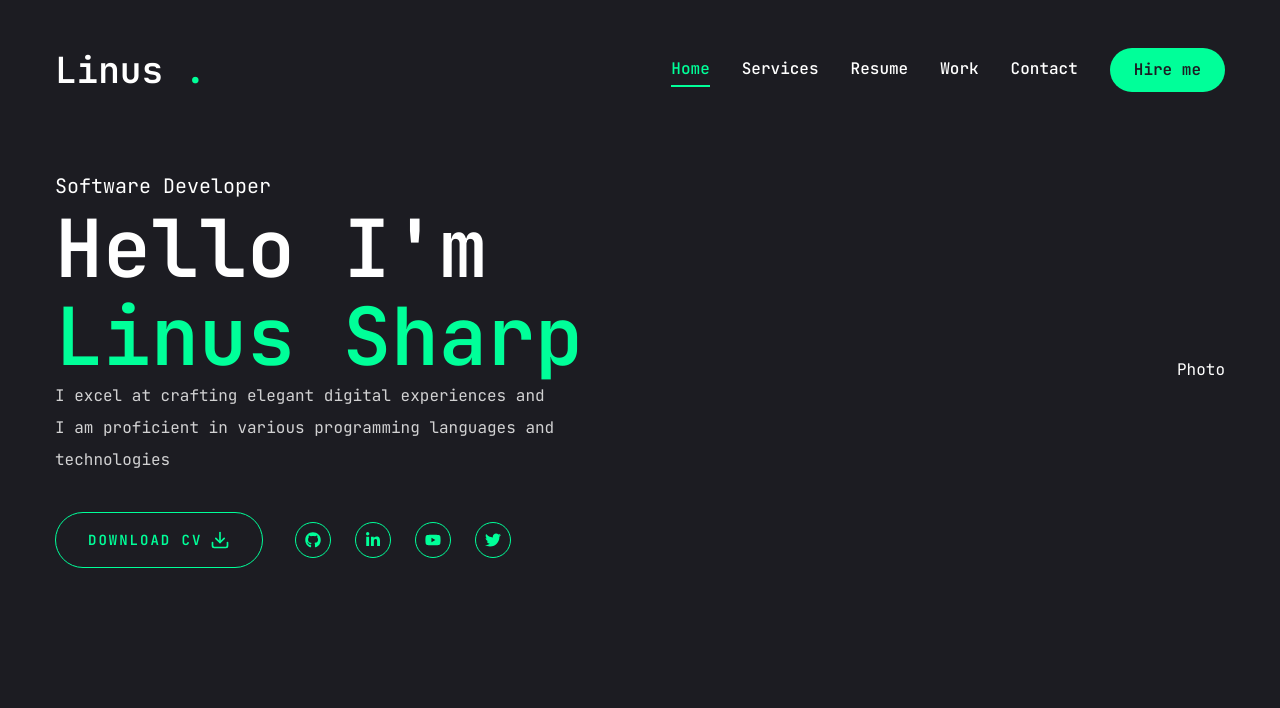
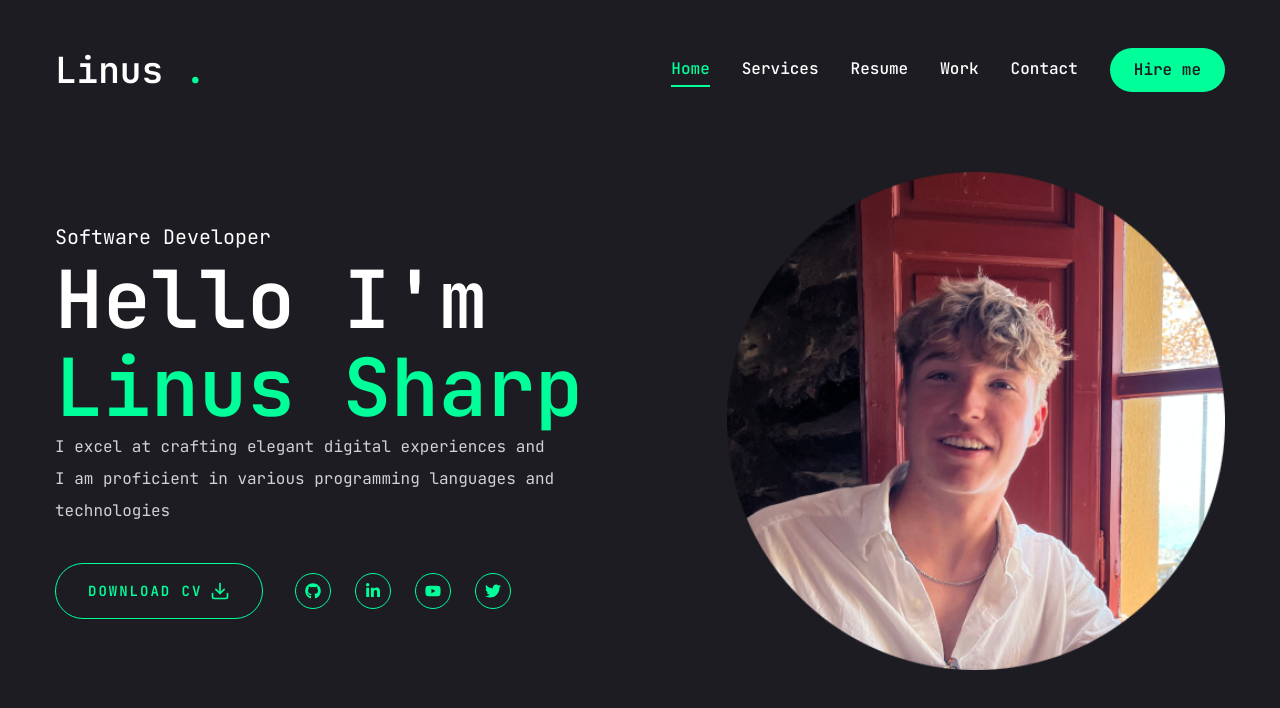
Before and after one commit to LinusSharp/Portfolio-Website, a Next.js app in the folder my-app/: page / in a window 1280 px wide. Shown: the top 708 px of the page. Built offline with nearby package versions, Linux system fonts and the light colour scheme.

Commit message:
feat: added me

```diff
--- a/my-app/components/Photo.jsx
+++ b/my-app/components/Photo.jsx
@@ -1,9 +1,38 @@
-import React from 'react'
+"use client";
+import React from "react";
+import { motion } from "framer-motion";
+import Image from "next/image";
 
 const Photo = () => {
   return (
-    <div>Photo</div>
-  )
-}
+    <div className="w-full h-full relative">
+      <motion.div
+        initial={{ opacity: 0 }}
+        animate={{
+          opacity: 1,
+          transition: { delay: 2, duration: 0.4, ease: "easeIn" },
+        }}
+      >
+        <motion.div
+          initial={{ opacity: 0 }}
+          animate={{
+            opacity: 1,
+            transition: { delay: 2.4, duration: 0.4, ease: "easeInOut" },
+          }}
+          className="w-[298px] h-[298px] xl:w-[498px] xl:h-[498px]"
+        >
+          <Image
+            src="/assets/me.png"
+            priority
+            quality={100}
+            fill
+            alt=""
+            className="object-contain"
+          />
+        </motion.div>
+      </motion.div>
+    </div>
+  );
+};
 
-export default Photo
+export default Photo;
```
